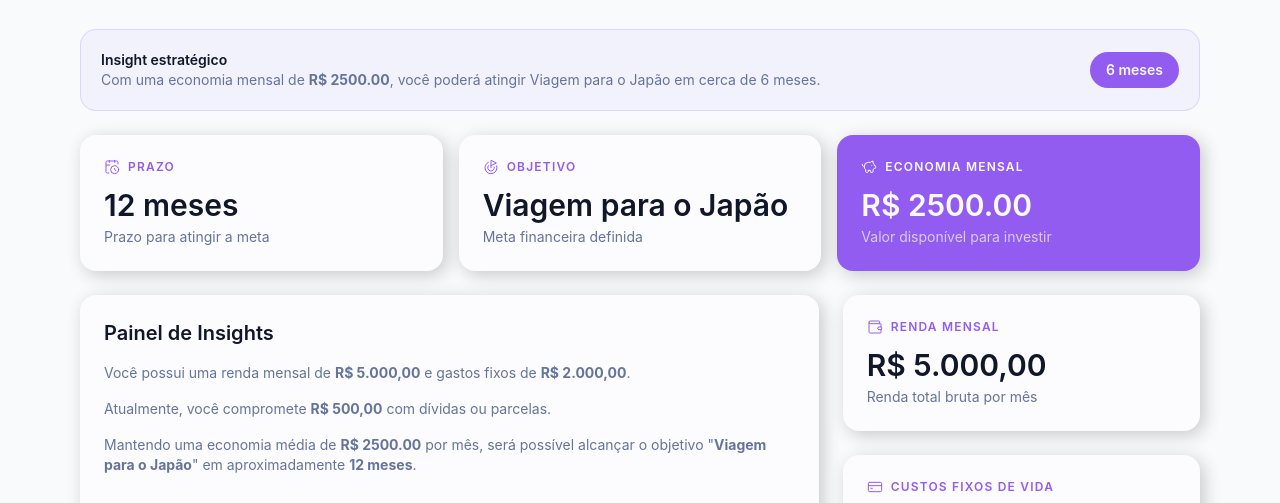
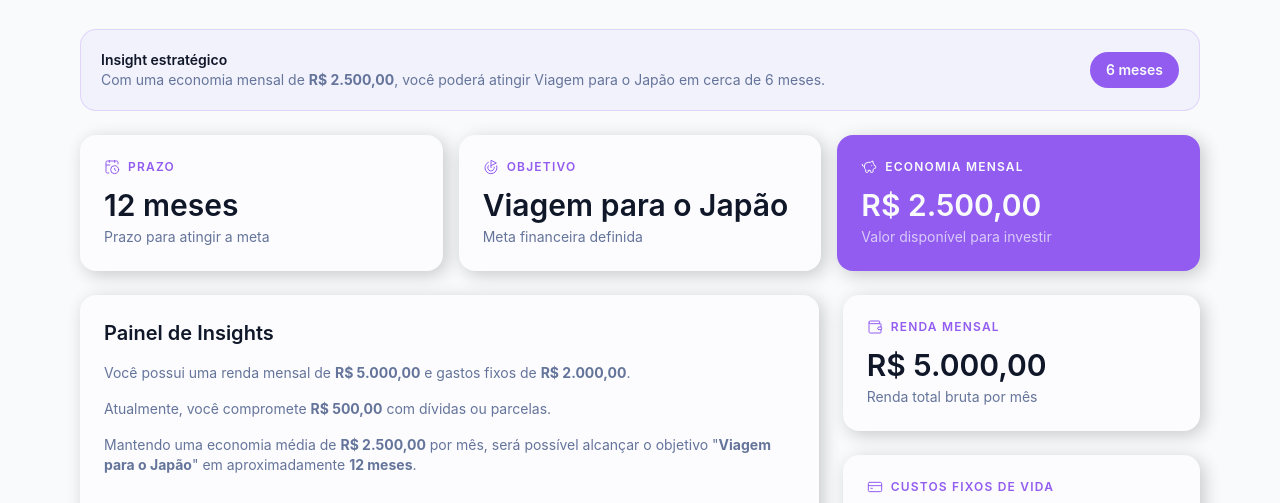
Before and after one commit to lincolnbuk/planfast, a React (Vite) app: page /resultado in a window 1280 px wide. Shown: the part 234-737 px from the top of the page. Built offline with nearby package versions, Linux system fonts and the light colour scheme.

Commit message:
feat: formatar valores e melhorar fluxo da simulação

```diff
--- a/src/pages/SimulationResultsPage.tsx
+++ b/src/pages/SimulationResultsPage.tsx
@@ -14,7 +14,7 @@ import { PageHero } from "../components/shared/PageHero";
 import { Card } from "../components/features/SimulationResults/Card";
 import type { SimulationFormData } from "../data/simulation";
 import { useSimulationStorage } from "../hooks/useSimulationStorage";
-import { parseCurrency } from "../utils/currency";
+import { formatCurrency, parseCurrency } from "../utils/currency";
 import { calcMonthlySavings } from "../utils/simulation";
 
 const mock: SimulationFormData = {
@@ -37,6 +37,10 @@ export function SimulationResultsPage() {
   const goalAmount = parseCurrency(data.goalAmount);
   const monthsToGoal =
     monthlySavings > 0 ? Math.ceil(goalAmount / monthlySavings) : null;
+  const monthlySavingsLabel = formatCurrency(monthlySavings);
+  const incomeLabel = formatCurrency(parseCurrency(data.income));
+  const expensesLabel = formatCurrency(parseCurrency(data.expenses));
+  const debtsLabel = formatCurrency(parseCurrency(data.debts));
 
   return (
     <main className="mx-auto max-w-6xl px-4 py-10 sm:py-14">
@@ -61,8 +65,7 @@ export function SimulationResultsPage() {
               Insight estratégico
             </p>
             <p className="text-sm text-muted-foreground">
-              Com uma economia mensal de{" "}
-              <strong>R$ {monthlySavings.toFixed(2)}</strong>,{" "}
+              Com uma economia mensal de <strong>{monthlySavingsLabel}</strong>,{" "}
               {monthsToGoal
                 ? `você poderá atingir ${data.goalName} em cerca de ${monthsToGoal} meses.`
                 : "ainda é preciso ajustar o plano para chegar até a meta."}
@@ -92,7 +95,7 @@ export function SimulationResultsPage() {
         <Card
           icon={PiggyBank}
           label="Economia mensal"
-          value={`R$ ${monthlySavings.toFixed(2)}`}
+          value={monthlySavingsLabel}
           subtitle="Valor disponível para investir"
           variant="primary"
         />
@@ -104,19 +107,19 @@ export function SimulationResultsPage() {
 
           <div className="space-y-4 text-sm text-muted-foreground">
             <p>
-              Você possui uma renda mensal de <strong>{data.income}</strong> e
-              gastos fixos de <strong>{data.expenses}</strong>.
+              Você possui uma renda mensal de <strong>{incomeLabel}</strong> e
+              gastos fixos de <strong>{expensesLabel}</strong>.
             </p>
 
             <p>
-              Atualmente, você compromete <strong>{data.debts}</strong> com
+              Atualmente, você compromete <strong>{debtsLabel}</strong> com
               dívidas ou parcelas.
             </p>
 
             <p>
               Mantendo uma economia média de{" "}
-              <strong>R$ {monthlySavings.toFixed(2)}</strong> por mês, será
-              possível alcançar o objetivo "<strong>{data.goalName}</strong>" em
+              <strong>{monthlySavingsLabel}</strong> por mês, será possível
+              alcançar o objetivo "<strong>{data.goalName}</strong>" em
               aproximadamente <strong>{data.goalDeadline} meses</strong>.
             </p>
           </div>
@@ -126,21 +129,21 @@ export function SimulationResultsPage() {
           <Card
             icon={Wallet}
             label="Renda mensal"
-            value={data.income}
+            value={incomeLabel}
             subtitle="Renda total bruta por mês"
           />
 
           <Card
             icon={CreditCardIcon}
             label="Custos fixos de vida"
-            value={data.expenses}
+            value={expensesLabel}
             subtitle="Gastos essenciais por mês"
           />
 
           <Card
             icon={Landmark}
             label="Dívidas / Parcelas"
-            value={data.debts}
+            value={debtsLabel}
             subtitle="Valor comprometido mensalmente"
           />
         </div>
--- a/src/utils/currency.ts
+++ b/src/utils/currency.ts
@@ -1,25 +1,32 @@
 export function formatCurrencyMask(value: string): string {
-  const digits = value.replace(/\D/g, '')
+  const digits = value.replace(/\D/g, "");
 
   if (!digits) {
-    return ''
+    return "";
   }
 
-  const number = Number(digits) / 100
+  const number = Number(digits) / 100;
 
   if (isNaN(number)) {
-    return ''
+    return "";
   }
 
-  return number.toLocaleString('pt-BR', {
+  return number.toLocaleString("pt-BR", {
     minimumFractionDigits: 2,
     maximumFractionDigits: 2,
-  })
+  });
+}
+
+export function formatCurrency(value: number): string {
+  return new Intl.NumberFormat("pt-BR", {
+    style: "currency",
+    currency: "BRL",
+  }).format(value);
 }
 
 export function parseCurrency(value: string): number {
   return (
-    parseFloat(value.replace(/\./g, '').replace(',', '.').replace('R$ ', '')) ||
+    parseFloat(value.replace(/\./g, "").replace(",", ".").replace("R$ ", "")) ||
     0
-  )
+  );
 }
```
Also changed, not shown: 1 other file (tests, documents, lock files or other folders).
